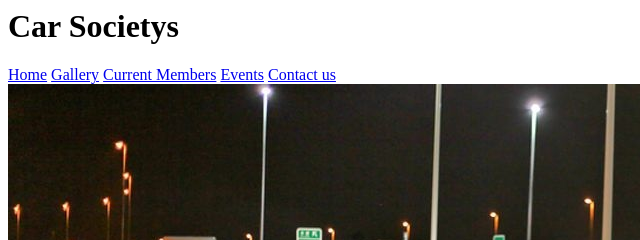
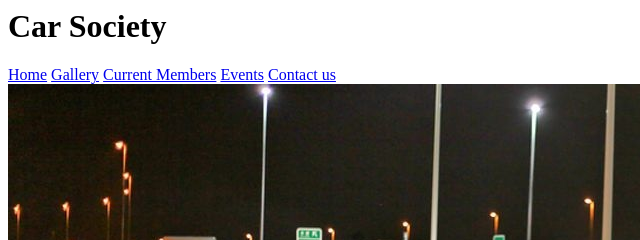
Before and after one commit to DSRGU/CM1114-Coursework, a plain HTML site: page img_gallery.html in a window 1280 px wide. Shown: the top 240 px of the page, 0-640 px from the left. Drawn offline with Linux system fonts and the light colour scheme; files whose address does not match are found by name.

Commit message:
Update img_gallery.html

```diff
--- a/img_gallery.html
+++ b/img_gallery.html
@@ -5,7 +5,7 @@
 
     <body>
         <header>
-            <h1>Car Societys</h1>
+            <h1>Car Society</h1>
         </header>
 
         <nav>
```
